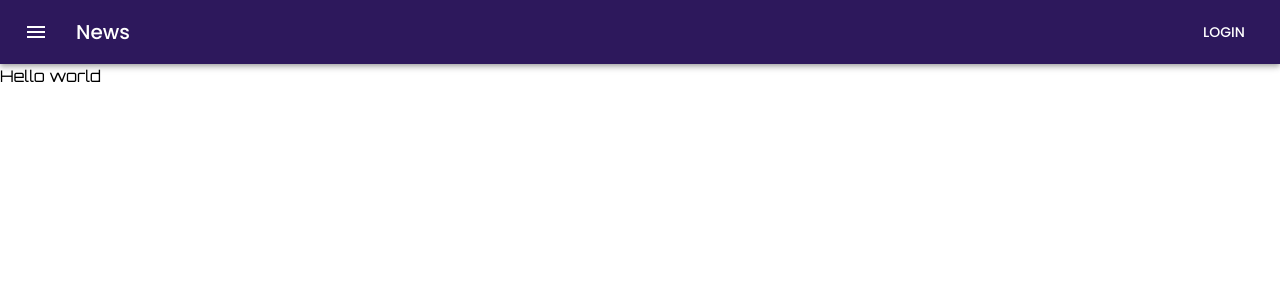
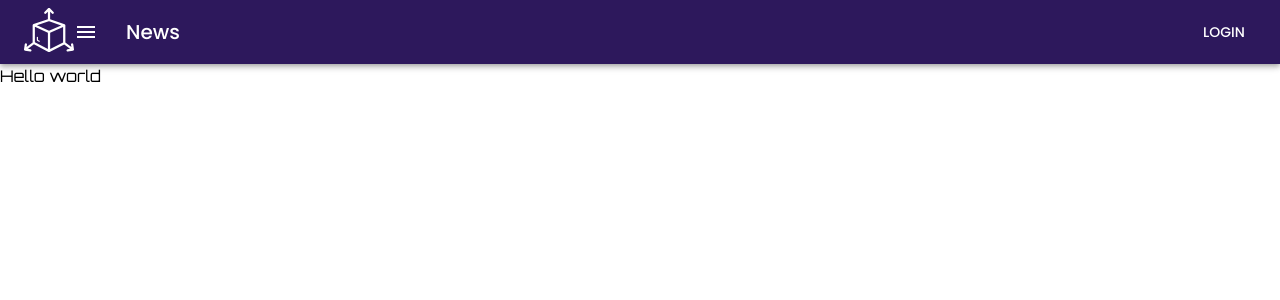
Before and after one commit to sevakul16/hardcode-libernetix, a React (Create React App) app: page / in a window 1280 px wide. Shown: the top 300 px of the page. Built offline with nearby package versions, Linux system fonts and the light colour scheme.

Commit message:
Added some logo

```diff
--- a/src/components/NavigationBar/NavigationBar.jsx
+++ b/src/components/NavigationBar/NavigationBar.jsx
@@ -6,12 +6,16 @@ import Typography from '@mui/material/Typography';
 import Button from '@mui/material/Button';
 import IconButton from '@mui/material/IconButton';
 import MenuIcon from '@mui/icons-material/Menu';
+import {ReactComponent as DimensionIcon} from './../../Logo/DimensionIcon.svg'
 
 const NavigationBar = () => {
   return (
     <Box sx={{ flexGrow: 1 }}>
       <AppBar position="static">
         <Toolbar>
+          <Box sx={{width: 50}}>
+            <DimensionIcon style={{fill: 'white'}}/>
+          </Box>
           <IconButton
             size="large"
             edge="start"
```
Also changed, not shown: src/Logo/DimensionIcon.svg (added).
